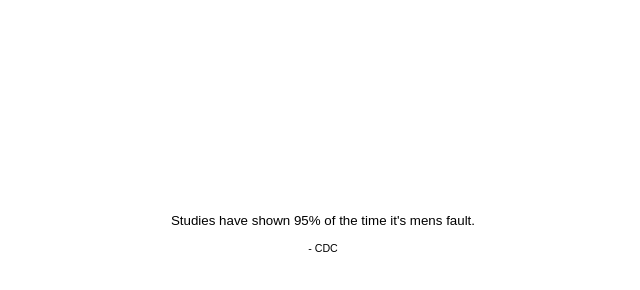
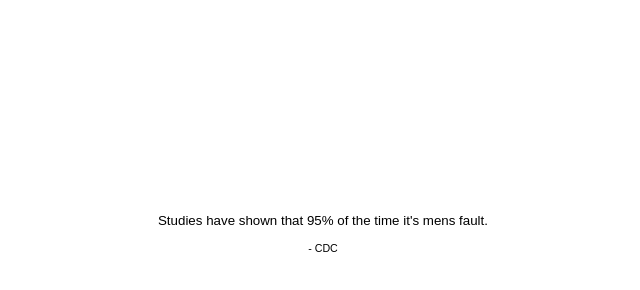
Before and after one commit to jhproctor/Gender, a plain HTML site: page index.html in a window 1280 px wide. Shown: the full height of the page, 317-957 px from the left. Drawn offline with Linux system fonts and the light colour scheme.

Commit message:
Update index.html

```diff
--- a/index.html
+++ b/index.html
@@ -9,7 +9,7 @@
 </head>
 <body>
 <p class="mainLine">
-    Studies have shown 95% of the time it's mens fault.
+    Studies have shown that 95% of the time it's mens fault.
 </p>
 <p class="author">
     - CDC
```
